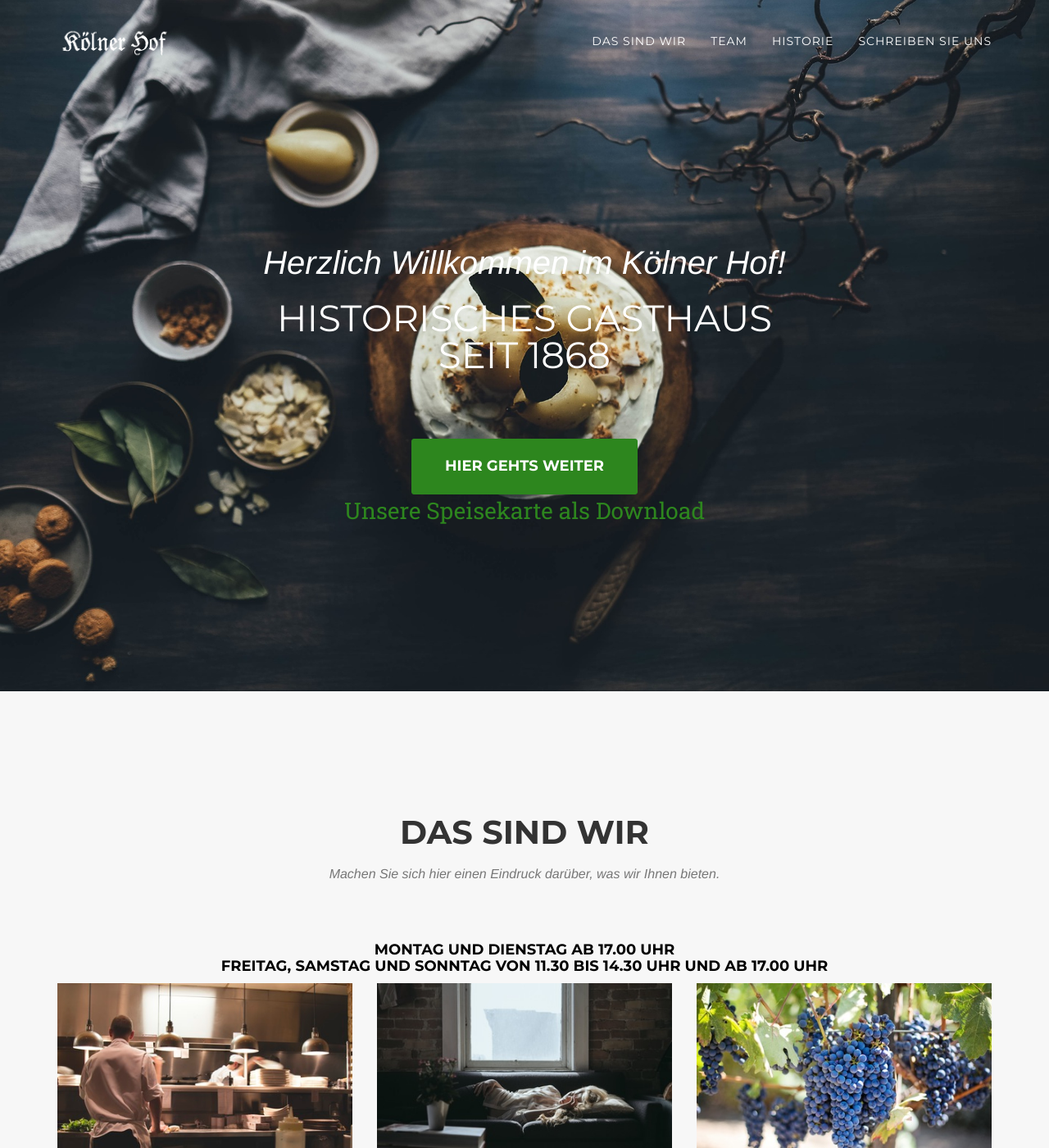
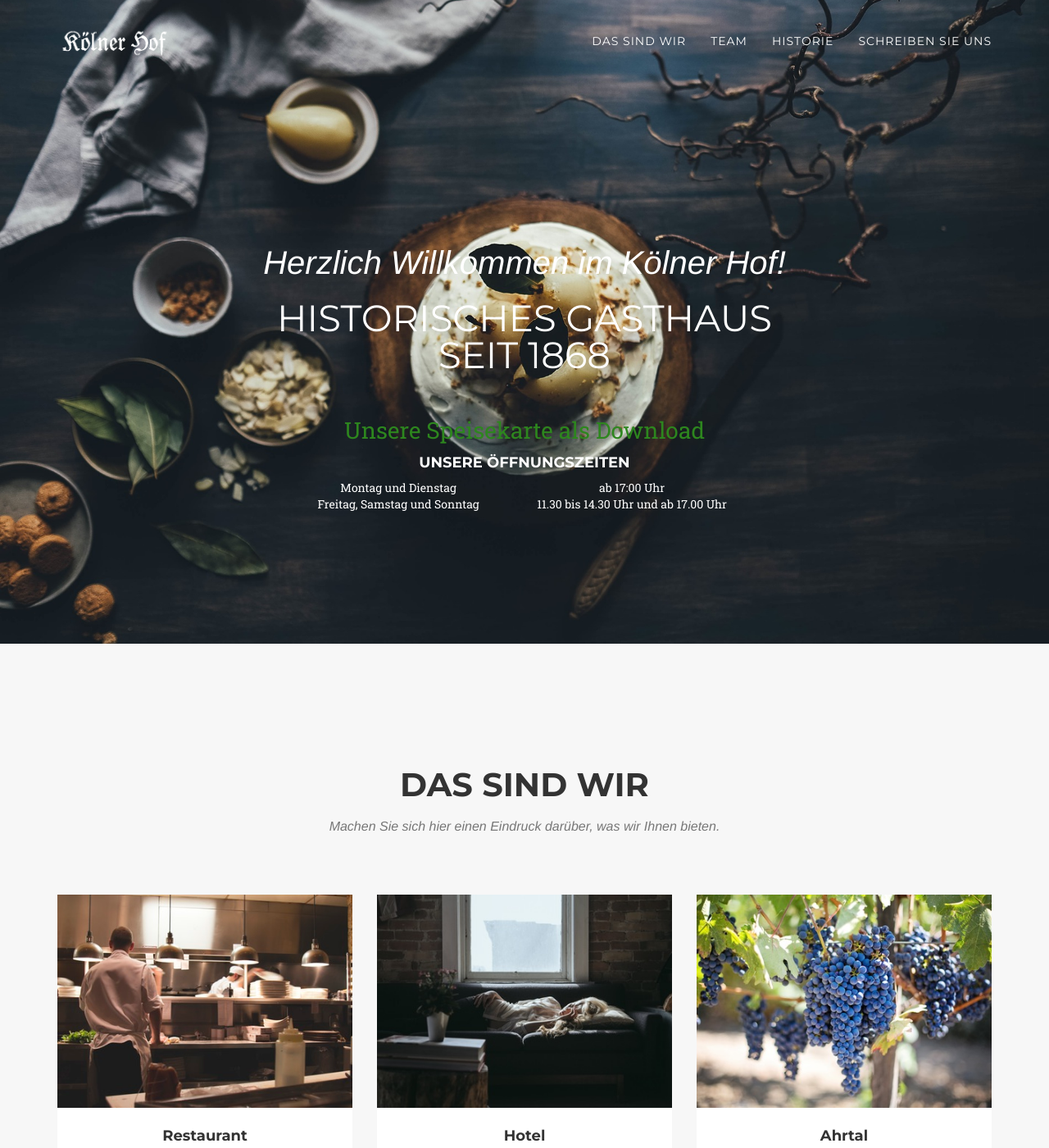
Before and after one commit to KoelnerHof/KoelnerHof.github.io, a Jekyll site: the page index.html, which Jekyll copies as it is, in a window 1280 px wide and 1400 px high. Shown: the whole window at 82% size. Built offline with Jekyll 4.4.1, drawn with Linux system fonts in a browser that asks for light colours; nearby versions of some CDN libraries; some web fonts are replaced; library files that are not in the unit come from our copies.

Commit message:
no message

```diff
--- a/index.html
+++ b/index.html
@@ -91,11 +91,21 @@
             <div class="intro-lead-in">Herzlich Willkommen im Kölner Hof!</div>
             <div class="intro-heading">Historisches Gasthaus <br/>seit 1868</div>
 
-            <h4>&nbsp;</h4>
-            <a href="#portfolio" class="page-scroll btn btn-xl">Hier gehts weiter</a>
+            <a style="font-size: 2em" href="Speisekarte.pdf">Unsere Speisekarte als Download</a>
+            <h4>Unsere Öffnungszeiten</h4>
+            <table class="table-responsive col-sm-6 col-sm-offset-3">
+                <tr>
+                    <td>Montag und Dienstag</td>
+                    <td>ab 17:00 Uhr</td>
+                </tr>
+                <tr>
+                    <td>Freitag, Samstag und Sonntag</td>
+                    <td>11.30 bis 14.30 Uhr und
+                        ab 17.00 Uhr
+                    </td>
+                </tr>
+            </table>
 
-            <br/>
-            <a style="font-size: 2em" href="Speisekarte.pdf">Unsere Speisekarte als Download</a>
         </div>
     </div>
 </header>
@@ -109,13 +119,10 @@
                 <h2 class="section-heading">Das sind wir</h2>
 
                 <h3 class="section-subheading text-muted">Machen Sie sich hier einen Eindruck darüber, was wir Ihnen
-                    bieten.</h3>
-                <h4 class="section-subheading text-muted" style="color: #000">
-                    Montag und Dienstag ab 17.00 Uhr
-                    <br/>
-                    Freitag, Samstag und Sonntag von 11.30 bis 14.30 Uhr und
-                    ab 17.00 Uhr
-                </h4>
+                    bieten. <br>
+
+                </h3>
+
             </div>
         </div>
         <div class="row">
@@ -249,7 +256,7 @@
                     warmen Büffets.
                     Bitte fragen Sie nach unseren Menüvorschlägen.
                     Wir wünschen Ihnen schöne Stunden und einen angenehmen Aufenthalt in unserem Hause.
-                    <br/>Peter und Monika Schnitzler und Team</p>
+                    <br/> <br>Peter und Monika Schnitzler und Team</p>
             </div>
         </div>
     </div>
```
